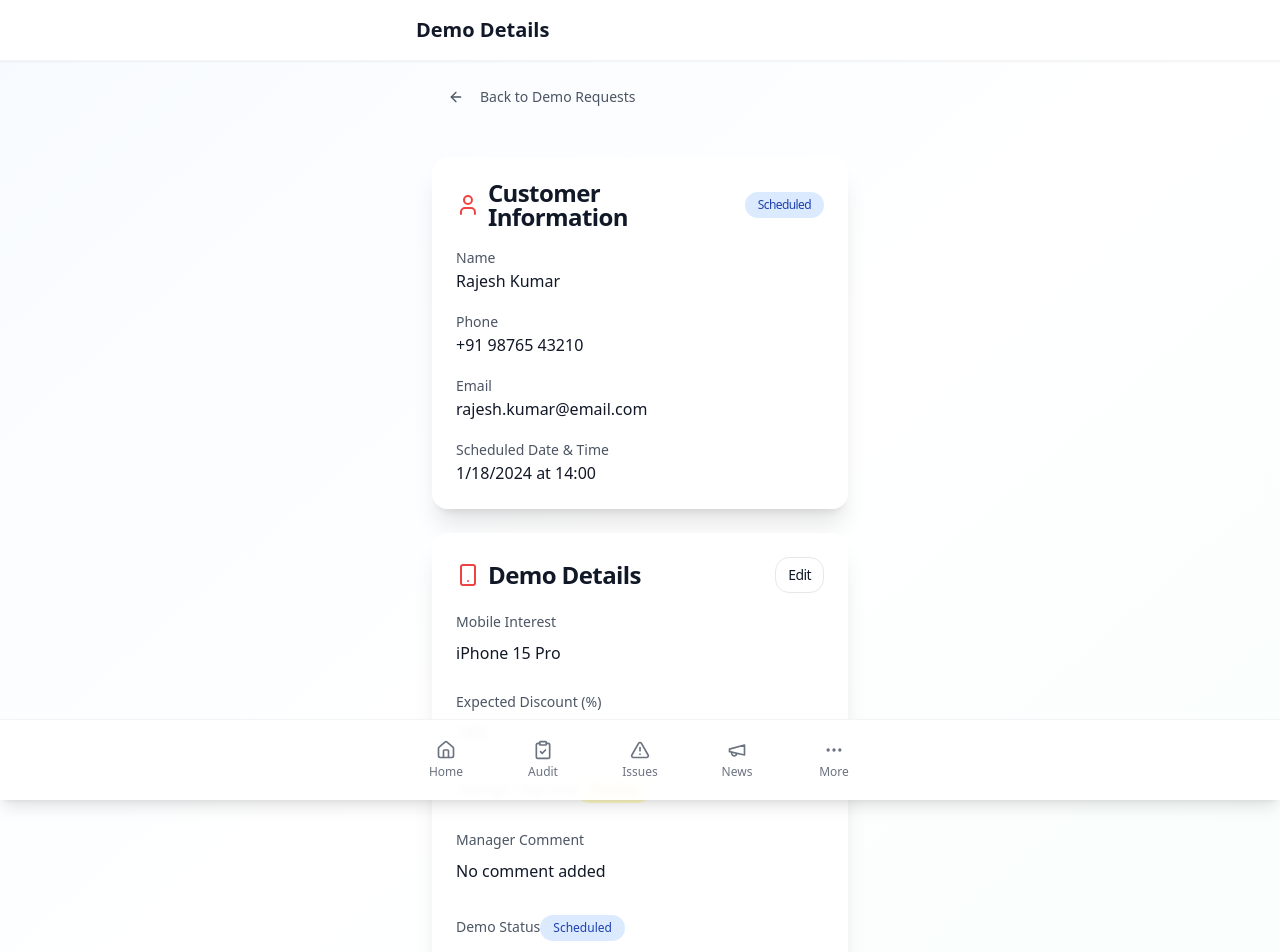
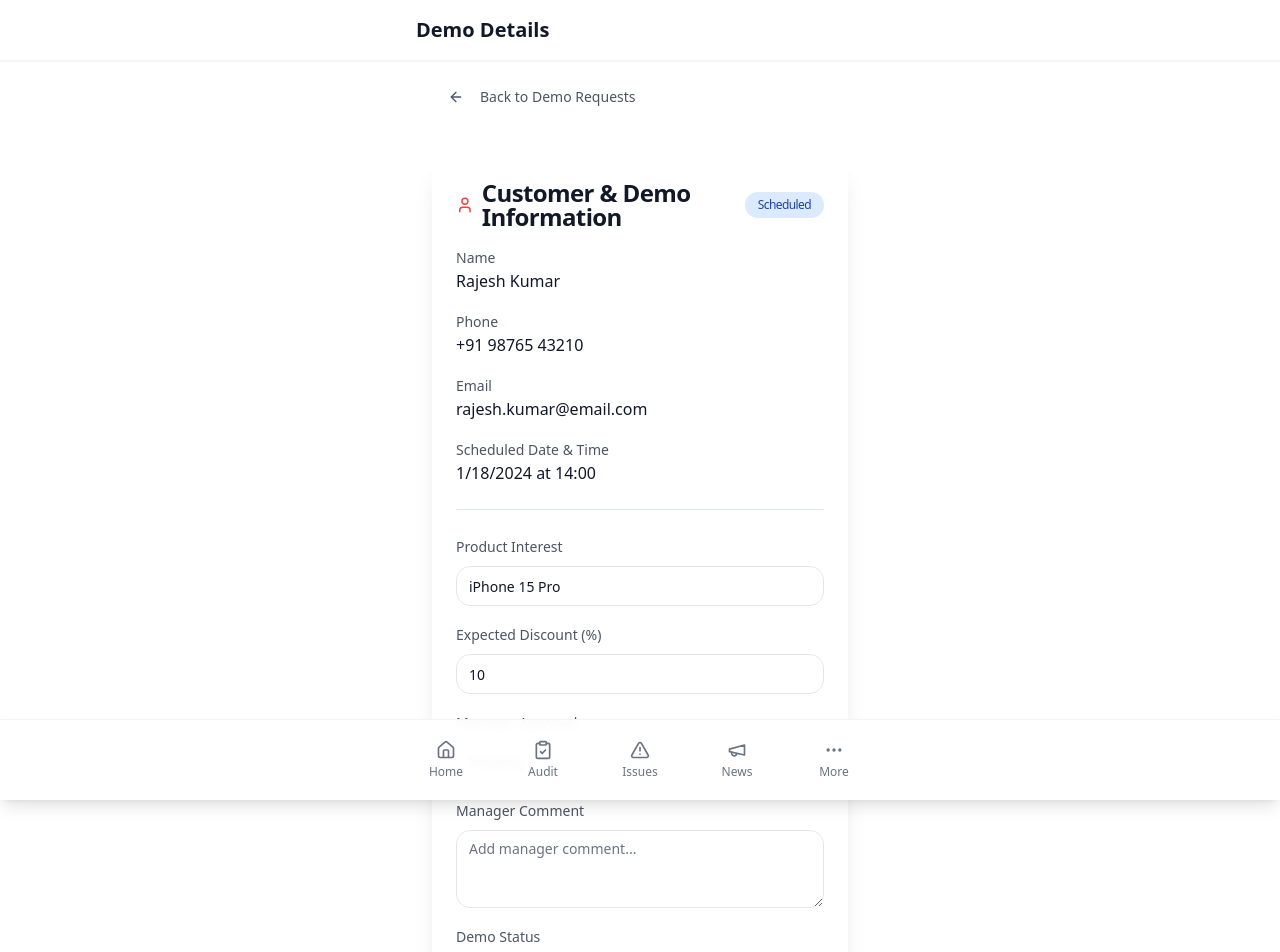
Before and after one commit to coolk4u/celekt-store-command-center, a React (Vite) app: page /demo-details/1 in a window 1280 px wide. Shown: the top 952 px of the page. Built offline with nearby package versions, Linux system fonts and the light colour scheme; sample sign-in values are in the browser's storage.

Commit message:
Refactor: Update Demo Details and Lead Capture
- Updated Demo Details page to display product interest, move manager details to the top card, and allow direct updates.
- Added "Product Interest" field to the Lead Capture form.

```diff
--- a/src/pages/DemoDetails.tsx
+++ b/src/pages/DemoDetails.tsx
@@ -16,7 +16,6 @@ import { ArrowLeft, Calendar, User, Smartphone, Percent, MessageSquare, CheckCir
 const DemoDetails = () => {
   const navigate = useNavigate();
   const { id } = useParams();
-  const [isEditing, setIsEditing] = useState(false);
 
   // Mock data - in real app this would come from API
   const [demoData, setDemoData] = useState({
@@ -27,7 +26,7 @@ const DemoDetails = () => {
     scheduledDate: '2024-01-18',
     scheduledTime: '14:00',
     status: 'Scheduled' as 'Scheduled' | 'In Progress' | 'Completed' | 'Cancelled',
-    mobileInterest: 'iPhone 15 Pro',
+    productInterest: 'iPhone 15 Pro',
     discountExpected: '10',
     managerApproval: 'Pending' as 'Pending' | 'Approved' | 'Rejected',
     managerComment: ''
@@ -38,6 +37,7 @@ const DemoDetails = () => {
       ...prev,
       managerApproval: approval as 'Pending' | 'Approved' | 'Rejected'
     }));
+    toast.success('Manager approval updated!');
   };
 
   const handleCommentChange = (comment: string) => {
@@ -52,6 +52,7 @@ const DemoDetails = () => {
       ...prev,
       discountExpected: discount
     }));
+    toast.success('Discount updated!');
   };
 
   const handleStatusChange = (status: string) => {
@@ -59,12 +60,15 @@ const DemoDetails = () => {
       ...prev,
       status: status as 'Scheduled' | 'In Progress' | 'Completed' | 'Cancelled'
     }));
+    toast.success('Demo status updated!');
   };
 
-  const handleSaveChanges = () => {
-    console.log('Demo updated:', demoData);
-    toast.success('Demo details updated successfully!');
-    setIsEditing(false);
+  const handleProductInterestChange = (product: string) => {
+    setDemoData(prev => ({
+      ...prev,
+      productInterest: product
+    }));
+    toast.success('Product interest updated!');
   };
 
   const handleMarkCompleted = () => {
@@ -95,7 +99,7 @@ const DemoDetails = () => {
   };
 
   return (
-    <div className="min-h-screen bg-gradient-to-br from-blue-50/50 via-white to-teal-50/50 pb-20">
+    <div className="min-h-screen bg-white pb-20">
       <Header title="Demo Details" />
 
       <div className="max-w-md mx-auto p-4 space-y-6">
@@ -108,20 +112,20 @@ const DemoDetails = () => {
           Back to Demo Requests
         </Button>
 
-        {/* Customer Info */}
+        {/* Customer Info & Manager Details Combined */}
         <Card className="border-0 shadow-xl bg-white/95 backdrop-blur-sm">
           <CardHeader className="pb-4">
             <CardTitle className="flex items-center justify-between text-gray-900">
               <div className="flex items-center">
                 <User className="h-6 w-6 mr-2 text-primary" />
-                Customer Information
+                Customer & Demo Information
               </div>
               <Badge className={`${getStatusColor(demoData.status)} font-medium rounded-full px-3 py-1`}>
                 {demoData.status}
               </Badge>
             </CardTitle>
           </CardHeader>
-          <CardContent className="space-y-4">
+          <CardContent className="space-y-6">
             <div className="grid grid-cols-1 gap-4">
               <div>
                 <Label className="text-gray-600 text-sm">Name</Label>
@@ -142,59 +146,30 @@ const DemoDetails = () => {
                 </p>
               </div>
             </div>
-          </CardContent>
-        </Card>
 
-        {/* Demo Details */}
-        <Card className="border-0 shadow-xl bg-white/95 backdrop-blur-sm">
-          <CardHeader className="pb-4">
-            <CardTitle className="flex items-center justify-between text-gray-900">
-              <div className="flex items-center">
-                <Smartphone className="h-6 w-6 mr-2 text-primary" />
-                Demo Details
-              </div>
-              <Button
-                variant="outline"
-                size="sm"
-                onClick={() => setIsEditing(!isEditing)}
-                className="border-gray-200 hover:bg-gray-50 text-gray-900"
-              >
-                {isEditing ? 'Cancel' : 'Edit'}
-              </Button>
-            </CardTitle>
-          </CardHeader>
-          <CardContent className="space-y-6">
+            <div className="border-t pt-6 space-y-4">
               <div className="space-y-2">
-              <Label className="text-gray-600 text-sm">Mobile Interest</Label>
-              {isEditing ? (
+                <Label className="text-gray-600 text-sm">Product Interest</Label>
                 <Input
-                  value={demoData.mobileInterest}
-                  onChange={(e) => setDemoData(prev => ({...prev, mobileInterest: e.target.value}))}
+                  value={demoData.productInterest}
+                  onChange={(e) => handleProductInterestChange(e.target.value)}
                   className="border-gray-200 bg-white text-gray-900"
                 />
-              ) : (
-                <p className="font-medium text-gray-900">{demoData.mobileInterest}</p>
-              )}
               </div>
 
               <div className="space-y-2">
                 <Label className="text-gray-600 text-sm">Expected Discount (%)</Label>
-              {isEditing ? (
                 <Input
                   type="number"
                   value={demoData.discountExpected}
                   onChange={(e) => handleDiscountChange(e.target.value)}
                   className="border-gray-200 bg-white text-gray-900"
                 />
-              ) : (
-                <p className="font-medium text-gray-900">{demoData.discountExpected}%</p>
-              )}
               </div>
 
               <div className="space-y-2">
                 <Label className="text-gray-600 text-sm">Manager Approval</Label>
-              {isEditing ? (
-                <Select onValueChange={handleApprovalChange} defaultValue={demoData.managerApproval}>
+                <Select onValueChange={handleApprovalChange} value={demoData.managerApproval}>
                   <SelectTrigger className="border-gray-200 bg-white text-gray-900">
                     <SelectValue />
                   </SelectTrigger>
@@ -204,16 +179,10 @@ const DemoDetails = () => {
                     <SelectItem value="Rejected" className="text-gray-900">Rejected</SelectItem>
                   </SelectContent>
                 </Select>
-              ) : (
-                <Badge className={`${getApprovalColor(demoData.managerApproval)} font-medium rounded-full px-3 py-1 w-fit`}>
-                  {demoData.managerApproval}
-                </Badge>
-              )}
               </div>
 
               <div className="space-y-2">
                 <Label className="text-gray-600 text-sm">Manager Comment</Label>
-              {isEditing ? (
                 <Textarea
                   value={demoData.managerComment}
                   onChange={(e) => handleCommentChange(e.target.value)}
@@ -221,17 +190,11 @@ const DemoDetails = () => {
                   className="border-gray-200 bg-white text-gray-900 placeholder:text-gray-500"
                   rows={3}
                 />
-              ) : (
-                <p className="font-medium text-gray-900">
-                  {demoData.managerComment || 'No comment added'}
-                </p>
-              )}
               </div>
 
               <div className="space-y-2">
                 <Label className="text-gray-600 text-sm">Demo Status</Label>
-              {isEditing ? (
-                <Select onValueChange={handleStatusChange} defaultValue={demoData.status}>
+                <Select onValueChange={handleStatusChange} value={demoData.status}>
                   <SelectTrigger className="border-gray-200 bg-white text-gray-900">
                     <SelectValue />
                   </SelectTrigger>
@@ -242,26 +205,13 @@ const DemoDetails = () => {
                     <SelectItem value="Cancelled" className="text-gray-900">Cancelled</SelectItem>
                   </SelectContent>
                 </Select>
-              ) : (
-                <Badge className={`${getStatusColor(demoData.status)} font-medium rounded-full px-3 py-1 w-fit`}>
-                  {demoData.status}
-                </Badge>
-              )}
               </div>
-
-            {isEditing && (
-              <Button
-                onClick={handleSaveChanges}
-                className="w-full bg-gradient-to-r from-primary to-red-600 hover:from-primary/90 hover:to-red-600/90 text-white font-medium shadow-lg hover:shadow-xl transition-all duration-200 h-12 rounded-xl"
-              >
-                Save Changes
-              </Button>
-            )}
+            </div>
           </CardContent>
         </Card>
 
         {/* Action Buttons */}
-        {!isEditing && demoData.status !== 'Completed' && (
+        {demoData.status !== 'Completed' && (
           <div className="space-y-3">
             <Button
               onClick={handleMarkCompleted}
--- a/src/pages/LeadCapture.tsx
+++ b/src/pages/LeadCapture.tsx
@@ -18,7 +18,8 @@ const LeadCapture = () => {
     dob: '',
     email: '',
     phone: '',
-    location: ''
+    location: '',
+    productInterest: ''
   });
 
   const handleSubmit = (e: React.FormEvent) => {
@@ -42,7 +43,7 @@ const LeadCapture = () => {
   };
 
   return (
-    <div className="min-h-screen bg-gradient-to-br from-blue-50/50 via-white to-teal-50/50 pb-20">
+    <div className="min-h-screen bg-white pb-20">
       <Header title="Lead Capture" />
 
       <div className="max-w-md mx-auto p-4 space-y-6">
@@ -150,6 +151,19 @@ const LeadCapture = () => {
                 />
               </div>
 
+              <div className="space-y-2">
+                <Label htmlFor="productInterest" className="text-gray-900 font-medium">
+                  Product Interest
+                </Label>
+                <Input
+                  id="productInterest"
+                  placeholder="e.g., iPhone 15 Pro, Samsung Galaxy S24"
+                  value={formData.productInterest}
+                  onChange={(e) => handleInputChange('productInterest', e.target.value)}
+                  className="border-gray-200 bg-white text-gray-900 placeholder:text-gray-500"
+                />
+              </div>
+
               <Button
                 type="submit"
                 className="w-full bg-gradient-to-r from-primary to-red-600 hover:from-primary/90 hover:to-red-600/90 text-white font-medium shadow-lg hover:shadow-xl transition-all duration-200 h-12 rounded-xl"
```
Lines whose indentation alone changed are shown as unchanged.
